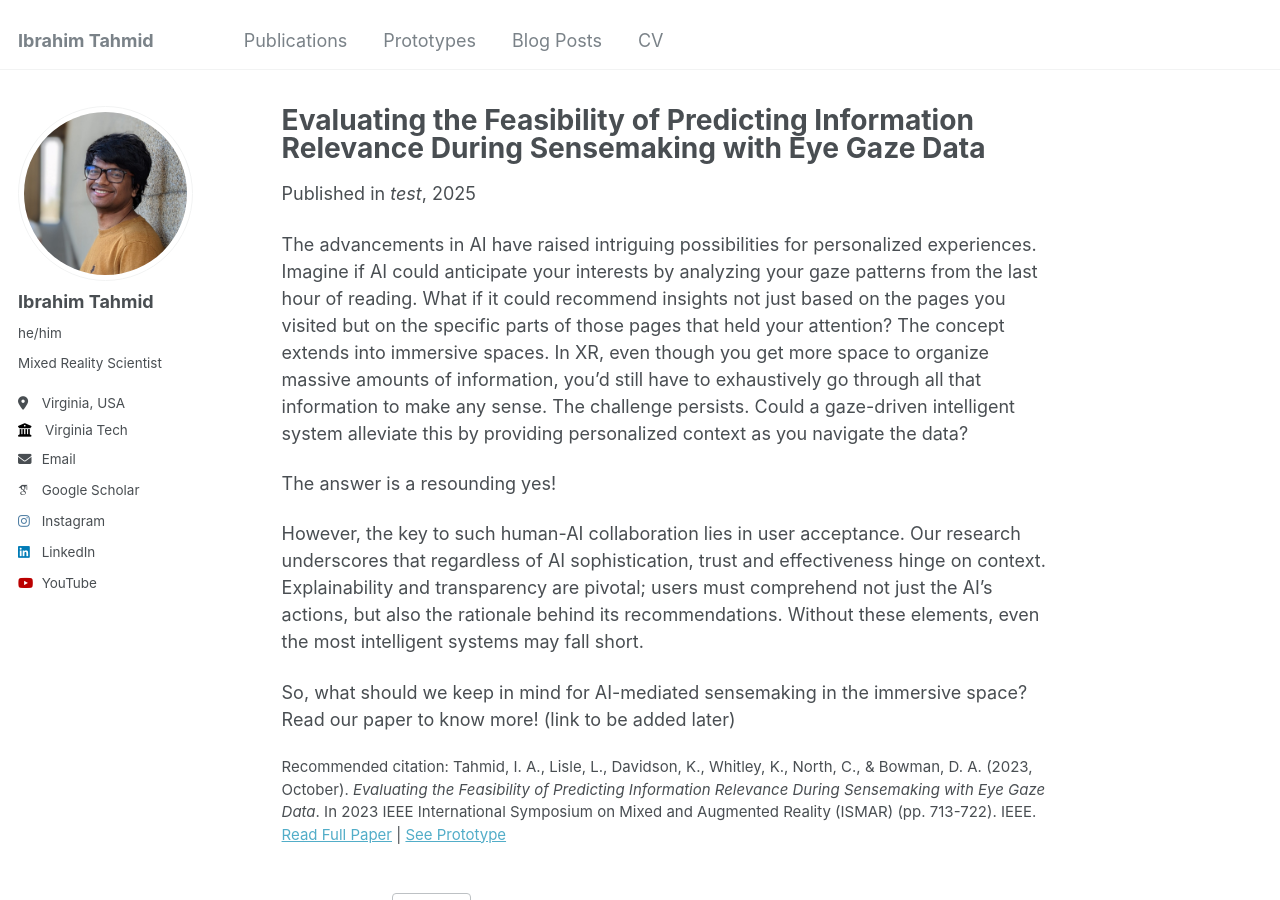
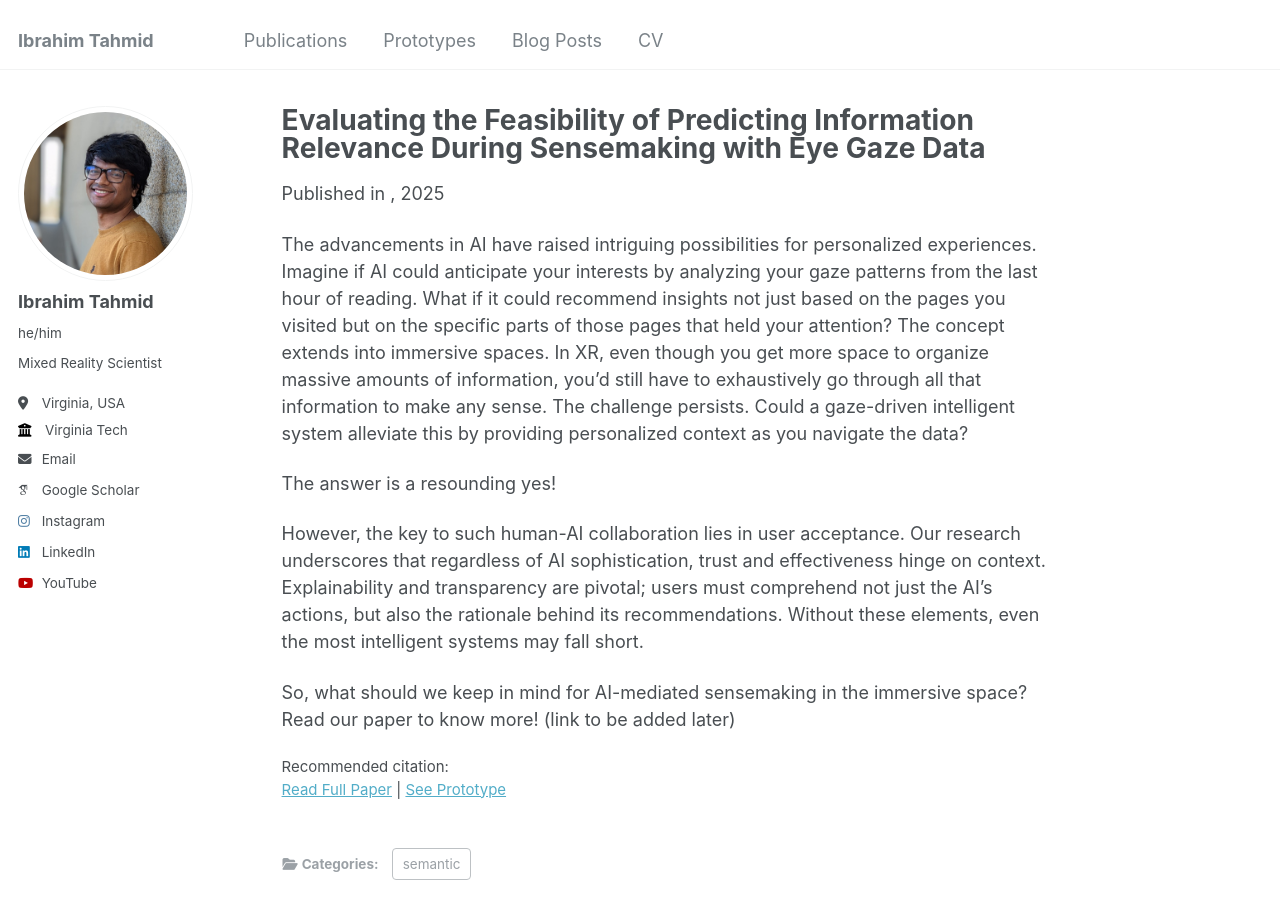
Before and after one commit to iatahmid/iatahmid.github.io, a Jekyll site: the page built from _publications/2025-03-24-eyest-recommendations.md, in a window 1280 px wide and 900 px high. Built offline with Jekyll 4.4.1, drawn with Linux system fonts in a browser that asks for light colours; some web fonts are replaced.

Commit message:
Update 2025-03-24-eyest-recommendations.md

```diff
--- a/_publications/2025-03-24-eyest-recommendations.md
+++ b/_publications/2025-03-24-eyest-recommendations.md
@@ -5,12 +5,12 @@
 permalink: /publication/2025-03-24-eyest-recommendations
 excerpt: 'Eye gaze patterns vary based on reading purpose and complexity, and can provide insights into a reader’s perception of the content. We hypothesize that during a complex sensemaking task with many text-based documents, we will be able to use eye-tracking data to predict the importance of documents and words, which could be the basis for intelligent suggestions made by the system to an analyst. We introduce a novel eye-gaze metric called ‘GazeScore’ that predicts an analyst’s perception of the relevance of each document and word when they perform a sensemaking task. We conducted a user study to assess the effectiveness of this metric and found strong evidence that documents and words with high GazeScores are perceived as more relevant, while those with low GazeScores were considered less relevant. We explore potential real-time applications of this metric to facilitate immersive sensemaking tasks by offering relevant suggestions.'
 date: 2025-03-24
-venue: 'test'
+venue: ''
 teaser: '/images/teasers/eyest_recommendations_teaser.jpg'
-slidesurl: 'https://docs.google.com/presentation/d/1SoxcmTTrjdMMXQgRrwcDIOEG4CSFqZkd'
-prototypeurl: 'https://youtu.be/6gAcD0t01y0'
-paperurl: 'https://iatahmid.github.io/files/ismar23-eyest.pdf'
-citation: 'Tahmid, I. A., Lisle, L., Davidson, K., Whitley, K., North, C., & Bowman, D. A. (2023, October). <em>Evaluating the Feasibility of Predicting Information Relevance During Sensemaking with Eye Gaze Data</em>. In 2023 IEEE International Symposium on Mixed and Augmented Reality (ISMAR) (pp. 713-722). IEEE.'
+slidesurl: ''
+prototypeurl: ''
+paperurl: ''
+citation: ''
 ---
 
 The advancements in AI have raised intriguing possibilities for personalized experiences.
```
